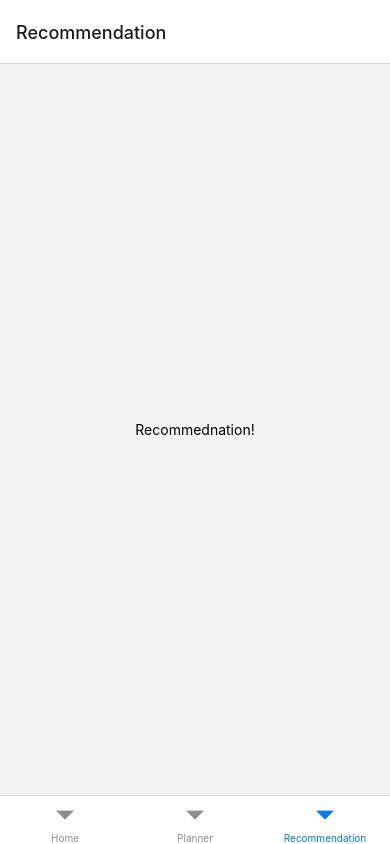
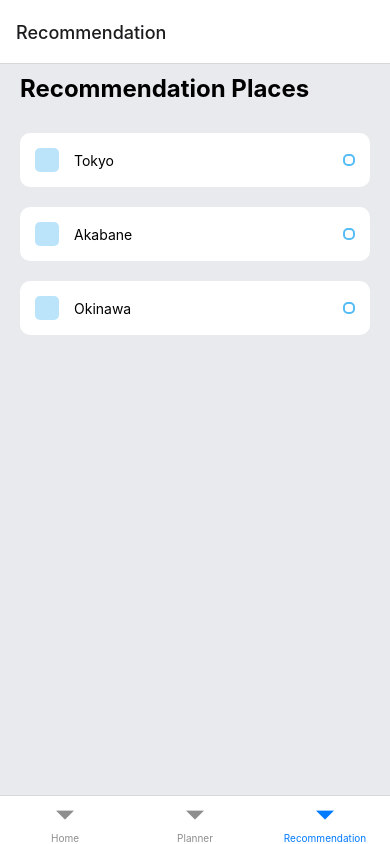
Before and after one commit to Banbeucmas/docodemo, a React Native app: screen /Recommendation in a window 390 px wide. Built offline with nearby package versions, Linux system fonts and the light colour scheme; what @mapbox/mapbox-sdk would draw is missing.

Commit message:
Planner Prototype

```diff
--- a/App.js
+++ b/App.js
@@ -6,23 +6,33 @@
  * @format
  */
 
-import React from 'react';
+import React, { useState } from 'react';
 import HomeScreen from './components/HomeScreen';
+import RecommendationScreen from './components/Recommendation';
+import PlannerScreen from './components/Planner';
 import {NavigationContainer} from '@react-navigation/native';
 import {createBottomTabNavigator} from '@react-navigation/bottom-tabs';
 import {SafeAreaView, View, Text} from 'react-native';
 import MapboxGL from '@react-native-mapbox-gl/maps';
-
+// import Kontext from './components/Kontext';
 MapboxGL.setAccessToken(
   'pk.eyJ1IjoieXV0YWRpbmgiLCJhIjoiY2t0c25pcnlvMHp3MTJubXg0cWI3eXhzMiJ9.rb0f5Gz3jef0VIwieUFAYQ',
 );
 
 
 const Tab = createBottomTabNavigator();
+// const [text, setText] = useState(); //Home
+// const [jsonRes, setSearchRes] = useState();
+// const [coordinates, setCoordinates] = useState({kd: 138, vd: 41});
+// const [recJson, setRecJson] = useState(); //recommendation points, HomeScreen and RecScreen
+// const [chosenPlace, setChosenPlace]=useState([]);
+// const [route, setRoute] = useState();
+// const points=[]; //collection of search points, gained from HomeScreen
 
 export default function App() {
   return (
     <SafeAreaView style={{flex: 1}}>
+     {/* <Kontext.Provider value={Tab}> */}
       <NavigationContainer>
         <Tab.Navigator>
           <Tab.Screen
@@ -36,22 +46,7 @@ export default function App() {
           <Tab.Screen name="Recommendation" component={RecommendationScreen} />
         </Tab.Navigator>
       </NavigationContainer>
+   {/* //   </Kontext.Provider> */}
     </SafeAreaView>
   );
 }
-
-function PlannerScreen({navigation}) {
-  return (
-    <View style={{flex: 1, justifyContent: 'center', alignItems: 'center'}}>
-      <Text>Details!</Text>
-    </View>
-  );
-}
-
-function RecommendationScreen({navigation}) {
-  return (
-    <View style={{flex: 1, justifyContent: 'center', alignItems: 'center'}}>
-      <Text>Recommednation!</Text>
-    </View>
-  );
-}
--- a/components/HomeScreen.js
+++ b/components/HomeScreen.js
@@ -5,6 +5,7 @@ import DirectionFactory from '@mapbox/mapbox-sdk/services/directions';
 import {View, Keyboard} from 'react-native';
 import {lineString} from '@turf/helpers';
 import styles from './Styles';
+import { plannerList } from './Planner';
 
 const MAPBOXGL_TOKEN =
   '.json?access_token=pk.eyJ1IjoidHhhMzEwIiwiYSI6ImNrdHR4aHVucjA1NGIyb3A4amU0cXppMXAifQ.Q_z-xTiDEIbD-DlzL0Wy6A';
@@ -15,7 +16,7 @@ const REC_TOKEN = '5ae2e3f221c38a28845f05b6b58e5d7ef9d9b94cc6d9cd13713e8d01';
 const directionClient = DirectionFactory({accessToken: 'pk.eyJ1IjoidHhhMzEwIiwiYSI6ImNrdHR4aHVucjA1NGIyb3A4amU0cXppMXAifQ.Q_z-xTiDEIbD-DlzL0Wy6A'});
 
 
-const points = []
+const points = [] //collection of all places user search
 
 const HomeScreen = () => {
   const [text, setText] = useState();
@@ -39,10 +40,13 @@ const HomeScreen = () => {
       vd: json.features[0].geometry.coordinates[1],
     });
 
-    points.push({coordinates: [
-      json.features[0].geometry.coordinates[0],
-      json.features[0].geometry.coordinates[1]
-    ]});
+    if (json.features[0].bbox == null) {
+      points.push({coordinates: [
+        json.features[0].geometry.coordinates[0],
+        json.features[0].geometry.coordinates[1]
+      ]});
+      plannerList.push(json.features[0]);
+    }
 
     if(points.length >= 2){
       getDirections(points);
@@ -85,6 +89,12 @@ const HomeScreen = () => {
       REC_TOKEN;
     let rec_response = await fetch(TEST_URL);
     let rec_json = await rec_response.json();
+
+    console.log(
+      rec_json
+    );
+
+
     setRecJson(rec_json);
   }
 
@@ -132,6 +142,7 @@ const HomeScreen = () => {
 
           {recJson
             ? recJson.features.map((item, index) => {
+
                 return (
                   <MapboxGL.PointAnnotation
                     key={index + ''}
--- /dev/null
+++ b/components/Kontext.js
@@ -0,0 +1,4 @@
+import React from 'react';
+
+const Kontext = React.createContext();
+export default Kontext;
--- /dev/null
+++ b/components/Place.js
@@ -0,0 +1,58 @@
+import React from 'react';
+import { View, Text, StyleSheet } from 'react-native';
+
+const Place = (props) => {
+  let itemTexts=StyleSheet.compose(styles.item);
+  if (props.choose=='yes'){
+    itemTexts=[itemTexts,styles.itemTx];
+  }
+  return (
+    <View style={itemTexts}>
+      <View style={styles.itemLeft}>
+        <View style={styles.square}></View>
+        <Text style={styles.itemText}>{props.text}</Text>
+      </View>
+      <View style={styles.circular}></View>
+    </View>
+  )
+}
+
+const styles = StyleSheet.create({
+  item: {
+    backgroundColor: '#FFF',
+    padding: 15,
+    borderRadius: 10,
+    flexDirection: 'row',
+    alignItems: 'center',
+    justifyContent: 'space-between',
+    marginBottom: 20,
+  },
+  itemLeft: {
+    flexDirection: 'row',
+    alignItems: 'center',
+    flexWrap: 'wrap'
+  },
+  square: {
+    width: 24,
+    height: 24,
+    backgroundColor: '#55BCF6',
+    opacity: 0.4,
+    borderRadius: 5,
+    marginRight: 15,
+  },
+  itemText: {
+    maxWidth: '80%',
+  },
+  itemTx: {
+    backgroundColor: '#C5C6D0'
+  },
+  circular: {
+    width: 12,
+    height: 12,
+    borderColor: '#55BCF6',
+    borderWidth: 2,
+    borderRadius: 5,
+  },
+});
+
+export default Place;
--- a/components/Planner.js
+++ b/components/Planner.js
@@ -1,4 +1,23 @@
+import React, { useState } from 'react';
+import { KeyboardAvoidingView, StyleSheet, Text, View, TextInput, TouchableOpacity, Keyboard, ScrollView } from 'react-native';
 
-class Planner {
 
-}
+export const plannerList = [];
+
+const PlannerScreen = ()=>{
+    console.log(plannerList);
+    return(
+
+            plannerList.map((item, index) => {
+                console.log(item.place_name);
+                return (
+                    <View>
+                        <Text>{item.place_name}</Text>
+                    </View>
+                )
+            })
+
+    );
+};
+
+export default PlannerScreen;
--- a/components/Recommendation.js
+++ b/components/Recommendation.js
@@ -0,0 +1,147 @@
+import React, { useState } from 'react';
+import { KeyboardAvoidingView, StyleSheet, Text, View, TextInput, TouchableOpacity, Keyboard, ScrollView } from 'react-native';
+import { color } from 'react-native-elements/dist/helpers';
+import Place from './Place';
+
+export default function RecommendationScreen() {
+  const [point, setPoint] = useState(['Tokyo', 'Akabane', 'Okinawa']); //collection of recommendation points
+  const [chosenPlace, setChosenPlace] = useState([]);
+
+  const points = []
+  const convertplacetochosen = (place,index) => {
+    setChosenPlace([...chosenPlace, place]);
+    completeplace(index);
+  }
+
+  const completeplace = (index) => {
+    let itemsCopy = [...point];
+    // console.log('Recommend place', point);
+    console.log('Recommend place', point);
+    itemsCopy.splice(index, 1); //bug here
+    setPoint(itemsCopy)
+    console.log('Chosen place', chosenPlace);
+  }
+
+
+  const convertplacetorecommendation = (place,index) => {
+
+    removeplan(index);
+    setPoint([...point, place]);
+  }
+  const removeplan = (index) => {
+    let itemsCopy = [...chosenPlace];
+    // console.log('Recommend place', point);
+    console.log('Chosen place', chosenPlace);
+    itemsCopy.splice(index, 1); // bug here
+    setChosenPlace(itemsCopy)
+    console.log('Recommend place', point);
+  }
+
+
+
+
+  return (
+    <View style={styles.container}>
+      {/* Added this scroll view to enable scrolling when list gets longer than the page */}
+      <ScrollView
+        contentContainerStyle={{
+          flexGrow: 1
+        }}
+        keyboardShouldPersistTaps='handled'
+      >
+        <View style={styles.placesWrapper}>
+          <Text style={styles.sectionTitle}>Recommendation Places</Text>
+          <View style={styles.items}>
+            {/* This is where the places will go! */}
+            {
+              chosenPlace.map((item, index) => {
+                return (
+                  <TouchableOpacity key={index} onPress={() => convertplacetorecommendation(item,index)}>
+                    <Place text={item} choose='yes'/>
+                  </TouchableOpacity>
+                )
+              })
+            }
+            {
+              point.map((item, index) => {
+                return (
+                  <TouchableOpacity key={index} onPress={() => convertplacetochosen(item,index)}>
+                    <Place text={item} choose='no'/>
+                  </TouchableOpacity>
+                )
+              })
+            }
+          </View>
+        </View>
+
+      </ScrollView>
+
+      {/* Write a place */}
+      {/* Uses a keyboard avoiding view which ensures the keyboard does not cover the items on screen */}
+      {/* <KeyboardAvoidingView
+        behavior={Platform.OS === "ios" ? "padding" : "height"}
+        style={styles.writeplaceWrapper}
+      >
+        <TextInput style={styles.input} placeholder={'Write a place'} value={place} onChangeText={text => setPlace(text)} />
+        <TouchableOpacity onPress={() => handleAddplace()}>
+          <View style={styles.addWrapper}>
+            <Text style={styles.addText}>+</Text>
+          </View>
+        </TouchableOpacity>
+      </KeyboardAvoidingView> */}
+
+    </View>
+  );
+}
+const choose=StyleSheet.create({
+
+  sectionTitle: {
+    fontSize: 24,
+    fontWeight: 'bold',
+    color:'#FFCE30'}
+});
+const styles = StyleSheet.create({
+  container: {
+    flex: 1,
+    backgroundColor: '#E8EAED',
+  },
+  placesWrapper: {
+    paddingTop: 10,
+    paddingHorizontal: 20,
+  },
+  sectionTitle: {
+    fontSize: 24,
+    fontWeight: 'bold'
+  },
+  items: {
+    marginTop: 30,
+  },
+  writeplaceWrapper: {
+    position: 'absolute',
+    bottom: 60,
+    width: '100%',
+    flexDirection: 'row',
+    justifyContent: 'space-around',
+    alignItems: 'center'
+  },
+  input: {
+    paddingVertical: 15,
+    paddingHorizontal: 15,
+    backgroundColor: '#FFF',
+    borderRadius: 60,
+    borderColor: '#C0C0C0',
+    borderWidth: 1,
+    width: 250,
+  },
+  addWrapper: {
+    width: 60,
+    height: 60,
+    backgroundColor: '#FFF',
+    borderRadius: 60,
+    justifyContent: 'center',
+    alignItems: 'center',
+    borderColor: '#C0C0C0',
+    borderWidth: 1,
+  },
+  addText: {},
+});
```
Also changed, not shown: 2 other files (tests, documents, lock files or other folders).
